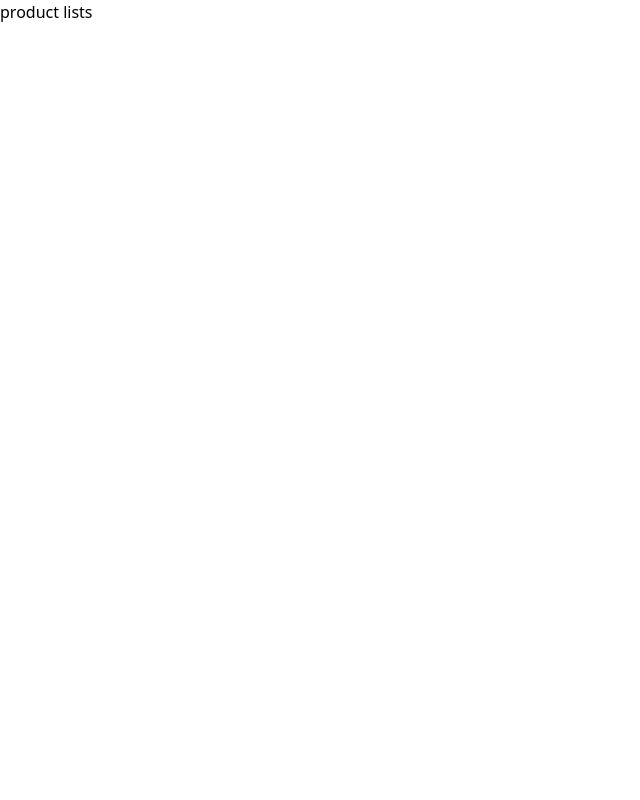
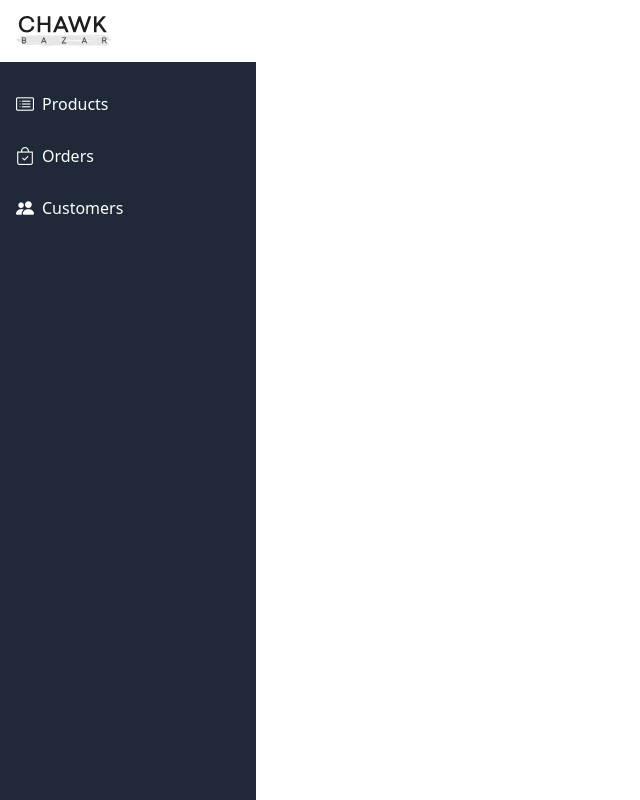
Before and after one commit to Tuhsarshrivastav/FlowBite, a React (Create React App) app in the folder client/: page /dashboard/products in a window 1280 px wide. Shown: the whole page, without its empty margins (0-640 px from the left). Built offline with nearby package versions, Linux system fonts and the light colour scheme; sample sign-in values are in the browser's storage.

Commit message:
added sidebar in dashboard

```diff
--- a/client/public/index.html
+++ b/client/public/index.html
@@ -10,11 +10,35 @@
       content="Web site created using create-react-app"
     />
     <link rel="apple-touch-icon" href="%PUBLIC_URL%/logo192.png" />
+    <!--
+      manifest.json provides metadata used when your web app is installed on a
+      user's mobile device or desktop. See https://developers.google.com/web/fundamentals/web-app-manifest/
+    -->
     <link rel="manifest" href="%PUBLIC_URL%/manifest.json" />
-    <title>Flow Bite</title>
+    <!--
+      Notice the use of %PUBLIC_URL% in the tags above.
+      It will be replaced with the URL of the `public` folder during the build.
+      Only files inside the `public` folder can be referenced from the HTML.
+      Unlike "/favicon.ico" or "favicon.ico", "%PUBLIC_URL%/favicon.ico" will
+      work correctly both with client-side routing and a non-root public URL.
+      Learn how to configure a non-root public URL by running `npm run build`.
+    -->
+    <title>Chawkbazar</title>
+    <link
+      rel="stylesheet"
+      href="https://cdn.jsdelivr.net/npm/bootstrap-icons@1.8.0/font/bootstrap-icons.css"
+    />
   </head>
   <body>
     <noscript>You need to enable JavaScript to run this app.</noscript>
     <div id="root"></div>
+    <!--
+      This HTML file is a template.
+      If you open it directly in the browser, you will see an empty page.
+      You can add webfonts, meta tags, or analytics to this file.
+      The build step will place the bundled scripts into the <body> tag.
+      To begin the development, run `npm start` or `yarn start`.
+      To create a production bundle, use `npm run build` or `yarn build`.
+    -->
   </body>
 </html>
--- /dev/null
+++ b/client/src/components/Sidebar.js
@@ -0,0 +1,32 @@
+import { Link } from "react-router-dom";
+const SideBar = () => {
+  return (
+    <div className="fixed top-0 left-0 w-64 h-screen bg-gray-800">
+      <div className="bg-white p-4">
+        <img src="/logo.svg" alt="logo" />
+      </div>
+      <ul className="mt-4">
+        <li className="px-4 cursor-pointer transition-all py-3 text-white flex items-center hover:bg-gray-600">
+          <i class="bi bi-card-list mr-2 inline-block text-lg"></i>{" "}
+          <Link to="/dashboard/products" className="text-base capitalize">
+            products
+          </Link>
+        </li>
+        <li className="px-4 cursor-pointer transition-all py-3 text-white flex items-center hover:bg-gray-600">
+          <i class="bi bi-bag-check mr-2 inline-block text-lg"></i>{" "}
+          <Link to="/dashboard/products" className="text-base capitalize">
+            orders
+          </Link>
+        </li>
+        <li className="px-4 cursor-pointer transition-all py-3 text-white flex items-center hover:bg-gray-600">
+          <i class="bi bi-people-fill mr-2 inline-block text-lg"></i>{" "}
+          <Link to="/dashboard/products" className="text-base capitalize">
+            customers
+          </Link>
+        </li>
+      </ul>
+    </div>
+  );
+};
+
+export default SideBar;
--- a/client/src/screens/dashboard/Products.js
+++ b/client/src/screens/dashboard/Products.js
@@ -1,7 +1,8 @@
 import React from "react";
+import SideBar from "../../components/Sidebar";
 
 const Products = () => {
-  return <div>product lists</div>;
+  return <SideBar />;
 };
 
 export default Products;
```
Also changed, not shown: client/public/logo.svg (added).
